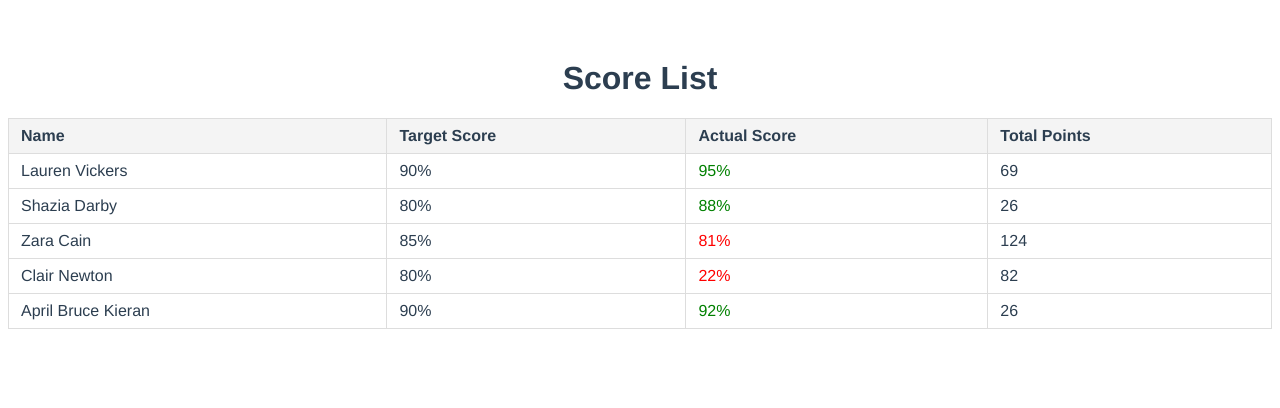
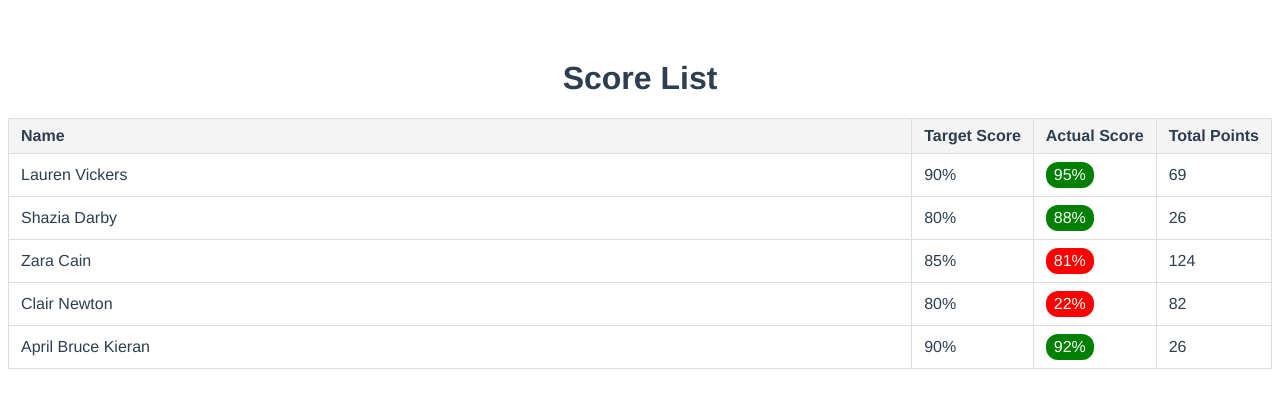
Before and after one commit to randomeizer/daelibs_interview, a Vue app in the folder daelibs-frontend/: page / in a window 1280 px wide. Shown: the top 408 px of the page. Built offline with nearby package versions, Linux system fonts and the light colour scheme.

Commit message:
Improved display.

```diff
--- a/daelibs-frontend/src/components/ScoreList.vue
+++ b/daelibs-frontend/src/components/ScoreList.vue
@@ -1,19 +1,24 @@
+<!-- src/components/ScoreList.vue -->
 <template>
   <div>
     <table>
       <thead>
         <tr>
           <th>Name</th>
-          <th>Target Score</th>
-          <th>Actual Score</th>
-          <th>Total Points</th>
+          <th nowrap>Target&nbsp;Score</th>
+          <th nowrap>Actual&nbsp;Score</th>
+          <th nowrap>Total&nbsp;Points</th>
         </tr>
       </thead>
       <tbody>
         <tr v-for="(item, index) in data" :key="index">
           <td>{{ item.name }}</td>
           <td>{{ item.target }}%</td>
-          <td :style="{ color: item.actual >= item.target ? 'green' : 'red' }">{{ item.actual }}%</td>
+          <td>
+            <div :class="{'score-box': true, 'green': item.actual >= item.target, 'red': item.actual < item.target}">
+              {{ item.actual }}%
+            </div>
+          </td>
           <td>{{ item.points }}</td>
         </tr>
       </tbody>
@@ -34,6 +39,7 @@ export default {
 table {
   width: 100%;
   border-collapse: collapse;
+  table-layout: auto;
 }
 
 th, td {
@@ -46,7 +52,26 @@ th {
   background-color: #f4f4f4;
 }
 
+th:first-child {
+  width: 100%; /* Allow the Name column to stretch */
+}
+
 tr:hover {
   background-color: #f1f1f1;
 }
+
+.score-box {
+  padding: 4px 8px;
+  border-radius: 12px;
+  color: white;
+  display: inline-block;
+}
+
+.green {
+  background-color: green;
+}
+
+.red {
+  background-color: red;
+}
 </style>
```
